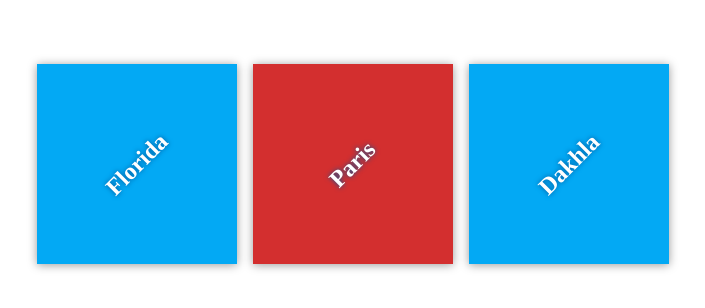
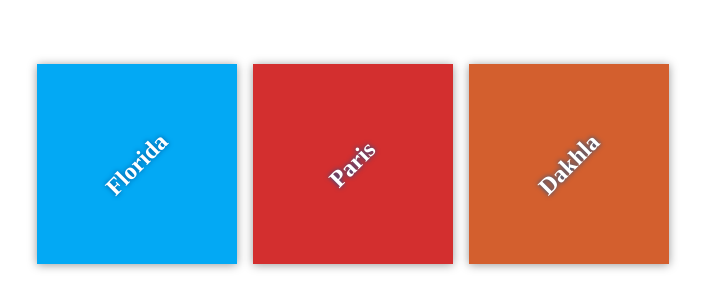
Before and after one commit to b-nasreddine/my-travel-plans, a plain HTML site: page index.html in a window 1280 px wide. Shown: the part 236-544 px from the top of the page, without its empty margins (287-992 px from the left). Drawn offline with Linux system fonts and the light colour scheme.

Commit message:
style new destination

```diff
--- a/css/app.css
+++ b/css/app.css
@@ -53,3 +53,7 @@ h2 {
 #paris {
     background-color: #d32f2f;
 }
+
+#dakhla {
+    background-color: #d35f2e;
+}
```
